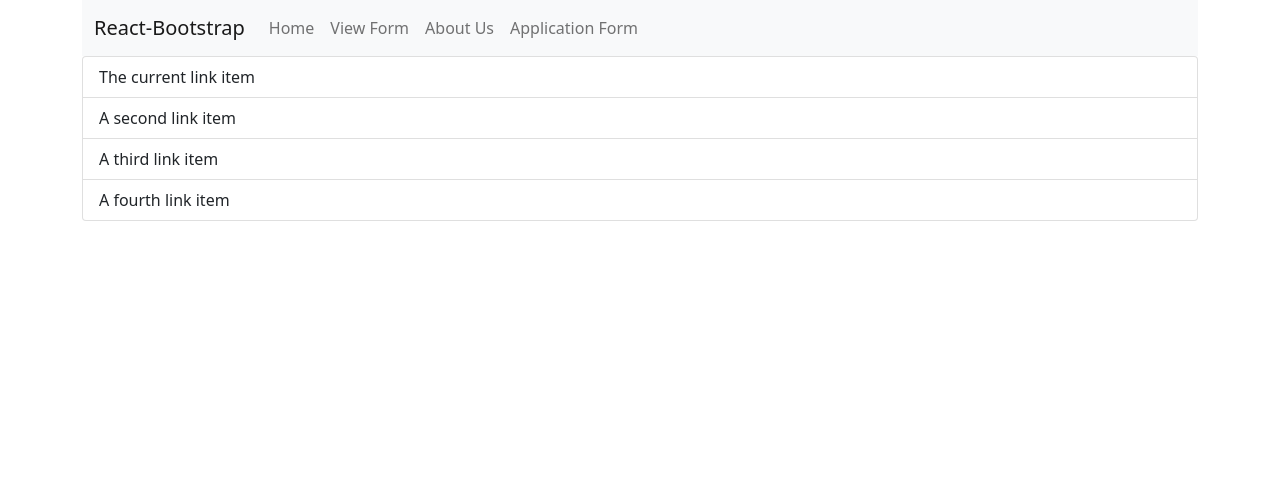
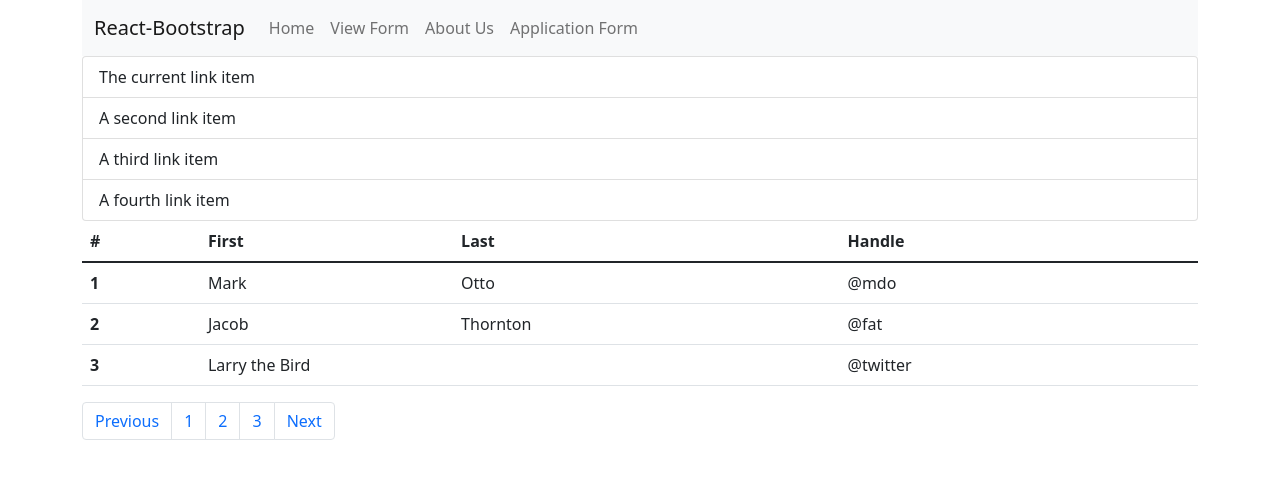
Before and after one commit to oknasir/mm-react, a React (Create React App) app: page /view-form in a window 1280 px wide. Shown: the top 478 px of the page. Built offline with nearby package versions, Linux system fonts and the light colour scheme.

Commit message:
re-arrange layout of files

```diff
--- a/src/ViewForm.js
+++ /dev/null
@@ -1,16 +0,0 @@
-function ViewForm() {
-  return (
-    <div className="App">
-      <div class="list-group">
-        <a href="#" class="list-group-item list-group-item-action" aria-current="true">
-          The current link item
-        </a>
-        <a href="#" class="list-group-item list-group-item-action">A second link item</a>
-        <a href="#" class="list-group-item list-group-item-action">A third link item</a>
-        <a href="#" class="list-group-item list-group-item-action">A fourth link item</a>
-      </div>
-    </div>
-  );
-}
-
-export default ViewForm;
--- /dev/null
+++ b/src/components/pages/application-form/ViewForm.js
@@ -0,0 +1,55 @@
+function ViewForm() {
+  return (
+    <div className="App">
+      <div class="list-group">
+        <a href="#" class="list-group-item list-group-item-action" aria-current="true">
+          The current link item
+        </a>
+        <a href="#" class="list-group-item list-group-item-action">A second link item</a>
+        <a href="#" class="list-group-item list-group-item-action">A third link item</a>
+        <a href="#" class="list-group-item list-group-item-action">A fourth link item</a>
+      </div>
+
+      <table class="table">
+  <thead>
+    <tr>
+      <th scope="col">#</th>
+      <th scope="col">First</th>
+      <th scope="col">Last</th>
+      <th scope="col">Handle</th>
+    </tr>
+  </thead>
+  <tbody>
+    <tr>
+      <th scope="row">1</th>
+      <td>Mark</td>
+      <td>Otto</td>
+      <td>@mdo</td>
+    </tr>
+    <tr>
+      <th scope="row">2</th>
+      <td>Jacob</td>
+      <td>Thornton</td>
+      <td>@fat</td>
+    </tr>
+    <tr>
+      <th scope="row">3</th>
+      <td colspan="2">Larry the Bird</td>
+      <td>@twitter</td>
+    </tr>
+  </tbody>
+</table>
+<nav aria-label="Page navigation example">
+  <ul class="pagination">
+    <li class="page-item"><a class="page-link" href="#">Previous</a></li>
+    <li class="page-item"><a class="page-link" href="#">1</a></li>
+    <li class="page-item"><a class="page-link" href="#">2</a></li>
+    <li class="page-item"><a class="page-link" href="#">3</a></li>
+    <li class="page-item"><a class="page-link" href="#">Next</a></li>
+  </ul>
+</nav>
+    </div>
+  );
+}
+
+export default ViewForm;
--- a/src/index.js
+++ b/src/index.js
@@ -1,7 +1,7 @@
 import React from 'react';
 import ReactDOM from 'react-dom';
 
-import App from './App';
+import App from './components/App';
 import reportWebVitals from './reportWebVitals';
 
 import 'bootstrap/dist/css/bootstrap.min.css';
```
Also changed, not shown: src/components/App.js (renamed from src/App.js, +5 -5 lines), src/components/navs/NavigationBar.js (renamed from src/NavigationBar.js), src/components/pages/AboutUs.js (renamed from src/AboutUs.js), src/components/pages/Home.js (renamed from src/Home.js), src/components/pages/application-form/datatables.js (added), src/components/pages/application-form/pagination.js (added), src/components/pages/error/404.js (renamed from src/404.js), src/css/App.css (renamed from src/App.css), src/css/index.css (renamed from src/index.css), src/img/logo.svg (renamed from src/logo.svg), 1 other file (tests, documents, lock files or other folders).
